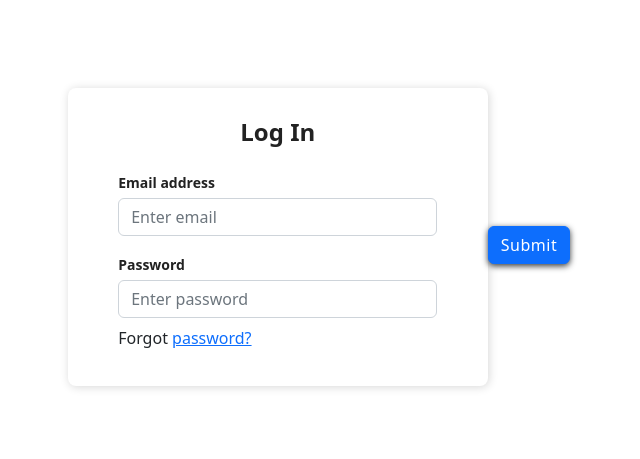
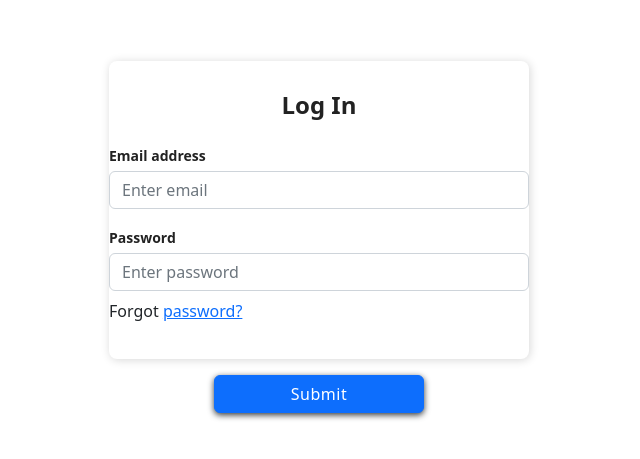
Before and after one commit to hamim44/quickrent, a React (Create React App) app: page /login in a window 1280 px wide. Shown: the part 163-622 px from the top of the page, without its empty margins (321-961 px from the left). Built offline with nearby package versions, Linux system fonts and the light colour scheme.

Commit message:
log in button

```diff
--- a/src/Components/Login.js
+++ b/src/Components/Login.js
@@ -1,7 +1,7 @@
 import React, {useState, userEffect} from "react";
 import axios from "axios";
 import { useNavigate } from "react-router-dom";
-
+import './login.css';
 const Login = ()=>{
     let[token, setToken]= useState("");
     let[email, setEmail] = useState("");
@@ -31,9 +31,10 @@ const Login = ()=>{
     }
     return(
       <div className="Auth-form-container">
+                <div className="Auth-form-content">
       <form className="Auth-form">
-        <div className="Auth-form-content">
-          <h3 className="Auth-form-title">Log In</h3>
+
+          <h2 className="Auth-form-title">Log In</h2>
           <div className="form-group mt-3">
             <label>Email address</label>
             <input
@@ -55,15 +56,17 @@ const Login = ()=>{
           <p className="forgot-password text-right mt-2">
             Forgot <a href="#">password?</a>
           </p>
-        </div>
-      </form>
-
-      <div className="d-grid gap-2 mt-3">
+          </form>
+          <div className="d-grid gap-2 mt-3">
             <button onClick={loginSubmit} className="btn btn-primary">
               Submit
             </button>
           </div>
     </div>
+        </div>
+
+
+
 
     );
 };
--- a/src/Components/login.css
+++ b/src/Components/login.css
@@ -2,6 +2,11 @@
     display: flex;
     flex-direction: column;
     align-items: center;
+}
+
+button.btn.btn-primary {
+  margin-left: 105px;
+  margin-right: 105px;
 }
 
 
```
